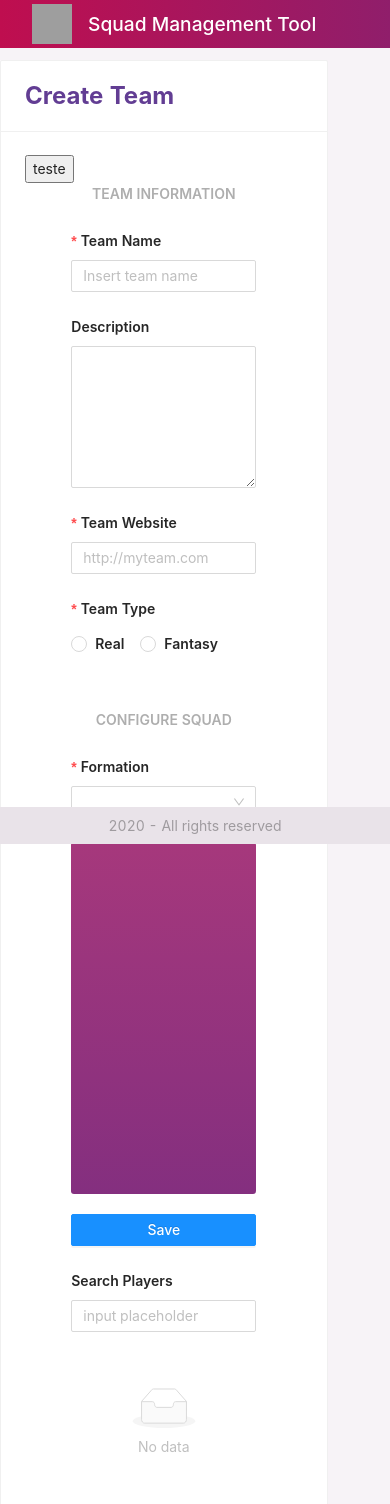
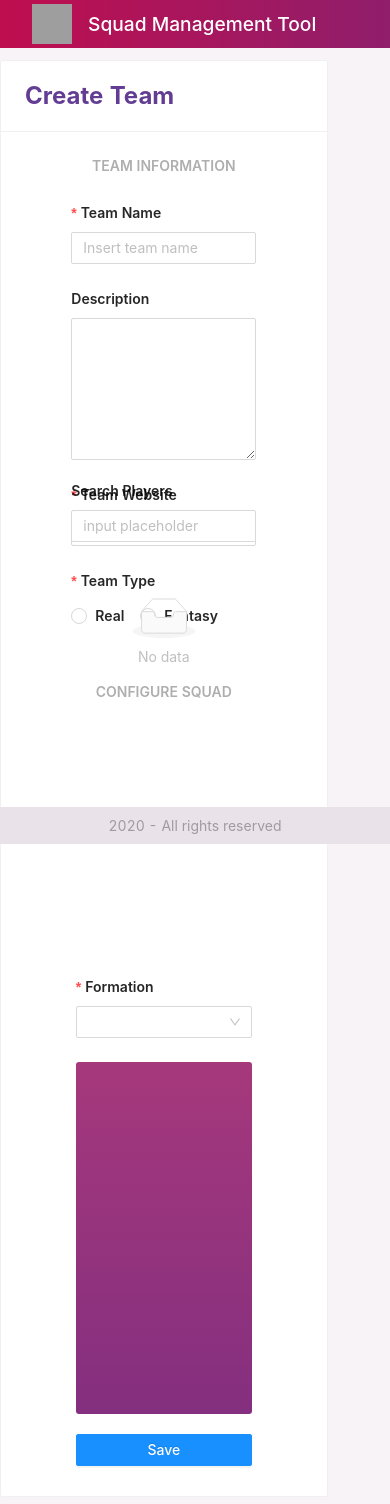
Before and after one commit to GuilhermePrado001/Squad-Management-Tool, a React (Create React App) app: page /create in a window 390 px wide. Shown: the top 1504 px of the page. Built offline with nearby package versions, Linux system fonts and the light colour scheme; grey boxes are pictures that could not be loaded.

Commit message:
Phase 1 - Adjust Layout for save button stay in the bottom of the page when screen is lower than 990px

```diff
--- a/src/app/TopFive/TopFive.jsx
+++ b/src/app/TopFive/TopFive.jsx
@@ -33,11 +33,13 @@ function TopFive() {
                         <Card
                             className="radius-modify avarage-card"
                             bordered={true}>
+
                             {sortedList.slice(0,5).map((e, i) => (
-                                <Link to={`/config/${e.index}`}>
+                                <Link key={i} to={`/config/${e.index}`}>
                                     <InfoCard key={i} name={e.name} avg={e.ageAvg} />
                                 </Link>
                             ))}
+
                         </Card>) :
                         (<Card>
                             <Empty image={Empty.PRESENTED_IMAGE_SIMPLE} />
@@ -52,11 +54,13 @@ function TopFive() {
                         <Card
                             className="radius-modify avarage-card"
                             bordered={true}>
+
                             {sortedList.slice(5,10).map((e, i) => (
-                                <Link to={`/config/${e.index}`}>
+                                <Link key={i} to={`/config/${e.index}`}>
                                     <InfoCard key={i} name={e.name} avg={e.ageAvg} />
                                 </Link>
                             ))}
+
                         </Card>) :
                         (<Card>
                             <Empty image={Empty.PRESENTED_IMAGE_SIMPLE} />
--- a/src/components/Form/Form.jsx
+++ b/src/components/Form/Form.jsx
@@ -220,7 +220,6 @@ const FormComponent = () => {
 
     return (
         <>
-        <button onClick={() => { console.log(formation) }}>teste</button>
             <Form
                 form={form}
                 layout="vertical"
@@ -304,7 +303,7 @@ const FormComponent = () => {
                 </Row>
 
                 <Row justify="center">
-
+                    <div className="custom-wrapper">
                         <Col lg={{ span: 8 }} xs={{ span: 16 }}>
 
                             <Form.Item
@@ -395,6 +394,7 @@ const FormComponent = () => {
 
                         </Col>
 
+                    </div>
                 </Row>
             </Form>
         </>
--- a/src/components/Form/Form.scss
+++ b/src/components/Form/Form.scss
@@ -86,11 +86,23 @@
     font-weight: 600;
 }
 
+.custom-wrapper{
+    width: 84vw;
+    display: contents;
+}
+
 @media only screen and (max-width: 990px) {
 
     .squad {
         max-height: 17rem;
         overflow-y: auto;
+        margin-bottom: 10px;
+    }
+
+    .custom-wrapper{
+        display: flex;
+        flex-direction: column-reverse;
+        align-items: center;
     }
 
 }
```
Lines whose indentation alone changed are shown as unchanged.
